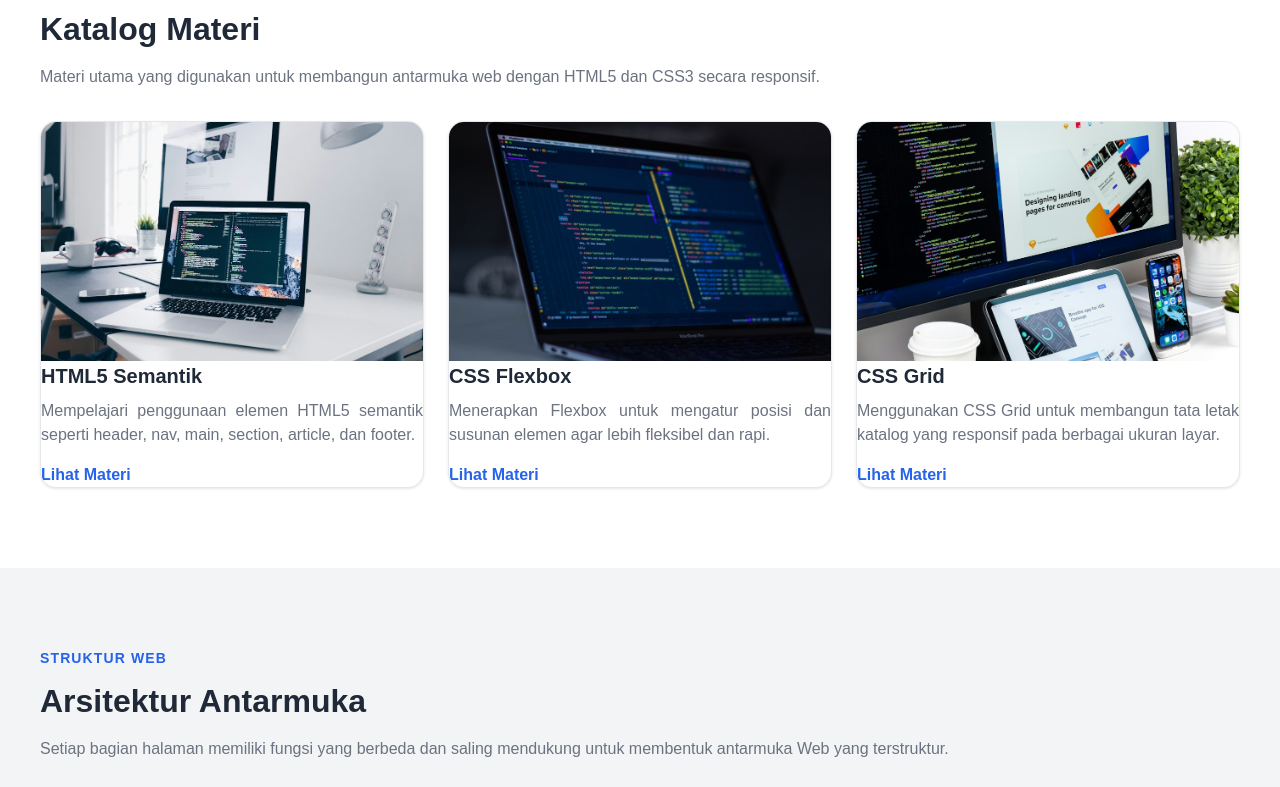
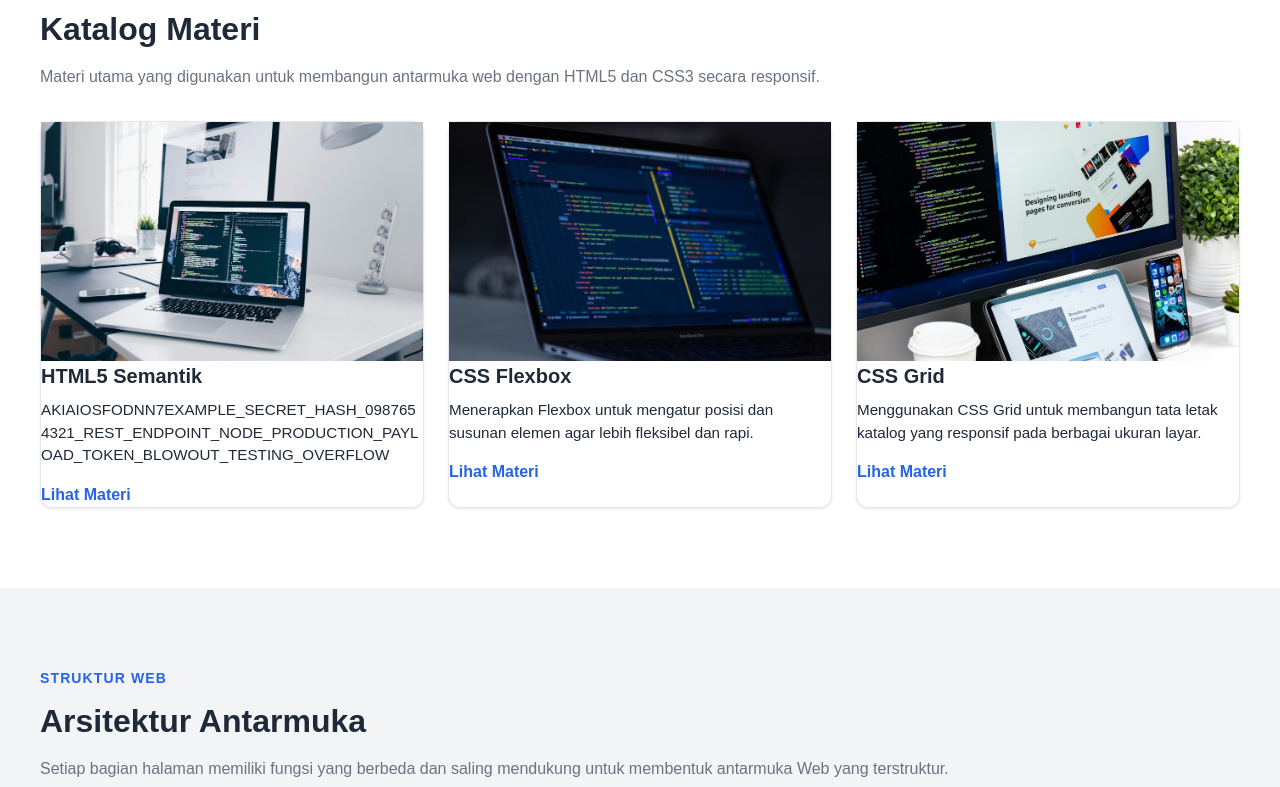
Before and after one commit to mariastefaniamisa-debug/DevPortal, a plain HTML site: page index.html in a window 1280 px wide. Shown: the part 793-1580 px from the top of the page. Drawn offline with Linux system fonts and the light colour scheme.

Commit message:
Update DevPortal layout and content

```diff
--- a/css/style.css
+++ b/css/style.css
@@ -85,6 +85,7 @@ body {
     gap: 0.5rem;
 }
 
+
 .primary-nav__link {
     display: block;
 
@@ -102,15 +103,21 @@ body {
     background-color: var(--color-surface);
 }
 
+header nav ul li a.primary-nav__link:hover {
+    color: blue;
+}
+
+
 
 /*  ========================================
     5. HERO
     ======================================== */
 
 .hero {
+    background-color: var(--color-surface);
     padding-block: 4rem;
-    background-color: var(--color-surface);
 }
+
 
 .hero__content {
     max-width: 700px;
@@ -220,16 +227,7 @@ body {
 
 .product-grid {
     display: grid;
-
-    grid-template-columns:
-        repeat(
-            auto-fit,
-            minmax(
-                min(100%, 280px),
-                1fr
-            )
-        );
-
+    grid-template-columns: repeat(3, 1fr);
     gap: 1.5rem;
 }
 
@@ -240,14 +238,9 @@ body {
 
 .product-card {
     min-width: 0;
-
-    overflow: hidden;
-
-    background-color: #ffffff;
-
+    background: var(--color-background);
     border: 1px solid var(--color-border);
-    border-radius: var(--radius-lg);
-
+    border-radius: var(--radius-md);
     box-shadow: var(--shadow-sm);
 }
 
@@ -270,14 +263,10 @@ body {
 }
 
 .product-card__text {
-    min-width: 0;
-
-    margin-bottom: 1rem;
-
-    color: var(--color-text-light);
-
+    font-size: 0.95rem;
+    color: var(--color-text-muted);
+    margin-bottom: var(--space-md);
     overflow-wrap: anywhere;
-    text-align: justify;
 }
 
 .product-card__link {
--- a/index.html
+++ b/index.html
@@ -16,7 +16,7 @@
     <link rel="stylesheet" href="css/style.css">
 </head>
 
-<body>
+<div>
 
     <!-- Skip link untuk aksesibilitas -->
     <a href="#main-content" class="skip-link">
@@ -26,7 +26,7 @@
     <header class="site-header">
         <div class="container">
             <a href="#" class="site-logo">
-                RWD Lab
+                DevPortal
             </a>
 
             <nav aria-label="Navigasi Utama Situs">
@@ -56,8 +56,9 @@
                     </li>
                 </ul>
             </nav>
+
         </div>
-    </header>
+</header>
 
 
     <main id="main-content" tabindex="-1">
@@ -135,8 +136,9 @@
                     <h3 class="product-card__title">HTML5 Semantik</h3>
 
                     <p class="product-card__text">
-                        Mempelajari penggunaan elemen HTML5 semantik seperti
-                        header, nav, main, section, article, dan footer.
+                        AKIAIOSFODNN7EXAMPLE_SECRET_HASH_0987654321_REST_ENDPOINT_NODE_PRODUCTION_PAYLOAD_TOKEN_BLOWOUT_TESTING_OVERFLOW
+            </p>
+            </p>
                     </p>
 
                     <a href="#arsitektur" class="product-card__link">
@@ -166,7 +168,7 @@
                 </div>
             </article>
 
-             <!-- Card 3 -->
+            <!-- Card 3 -->
             <article class="product-card">
                     <img
                         src="assets/images/grid.jpg"
```
